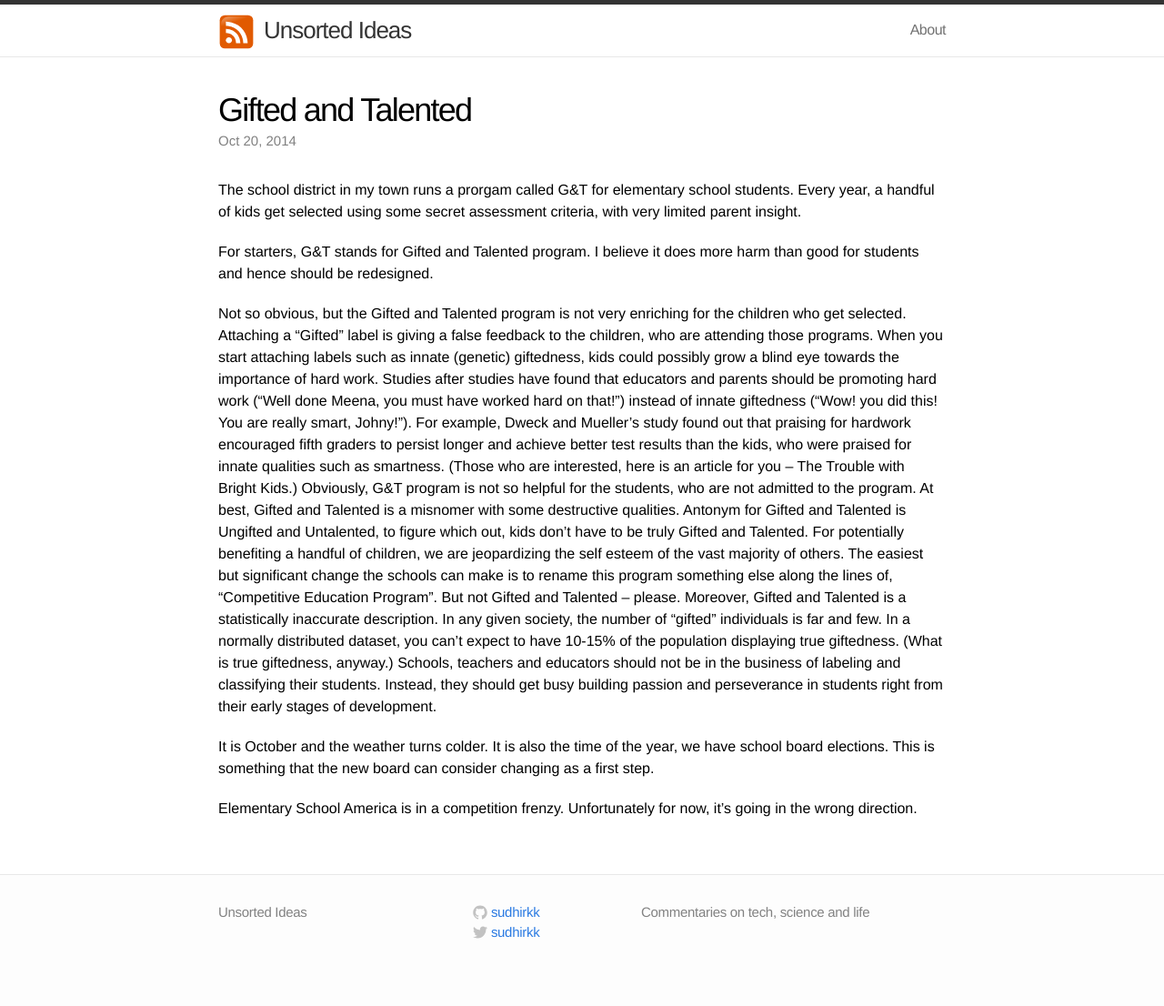
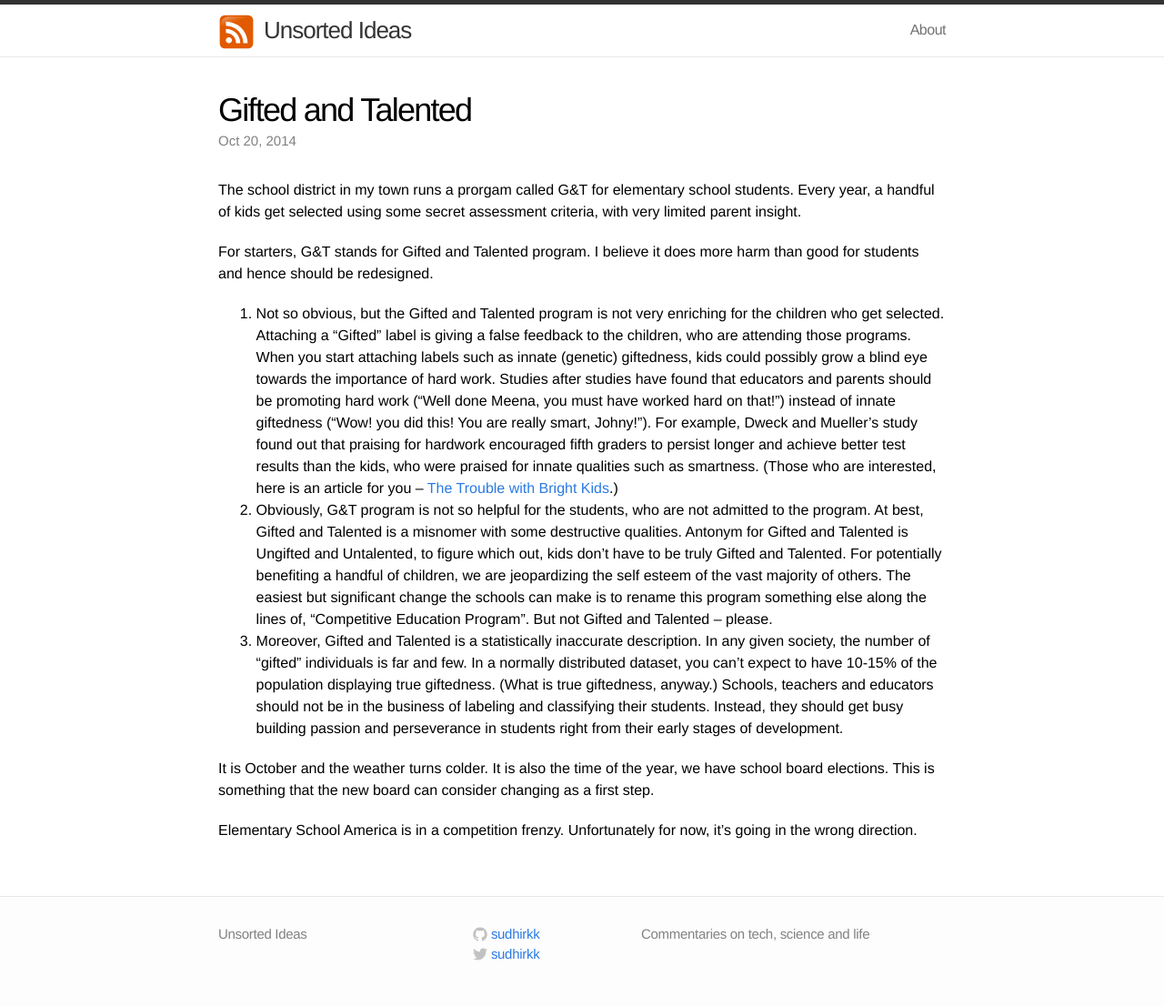
Before and after one commit to sudhirkk/sudhirkk.github.io, a Jekyll site: the page built from _posts/2014-10-20-gifted-and-talented.md, in a window 1280 px wide. Shown: the whole page at 91% size. Built offline with Jekyll 4.4.1, drawn with Linux system fonts in a browser that asks for light colours; before the commit the page ends 1082 px from its top, so only the background shows below that; some of the changed lines change nothing that is shown.

Commit message:
minor update

```diff
--- a/_posts/2014-10-20-gifted-and-talented.md
+++ b/_posts/2014-10-20-gifted-and-talented.md
@@ -11,9 +11,9 @@ The school district in my town runs a prorgam called G&T for  elementary school
 
 For starters, G&T stands for Gifted and Talented program. I believe it does more harm than good for students and hence should be redesigned.
 
-Not so obvious, but the Gifted and Talented program is not very enriching for the children who get selected. Attaching a “Gifted” label is giving a false feedback to the children, who are attending those programs. When you start attaching labels such as innate (genetic) giftedness, kids could possibly grow a blind eye towards the importance of hard work. Studies after studies have found that educators and parents should be promoting hard work (“Well done Meena, you must have worked hard on that!”) instead of innate giftedness (“Wow! you did this! You are really smart, Johny!”). For example, Dweck and Mueller’s study found out that praising for hardwork encouraged fifth graders to persist longer and achieve better test results than the kids, who were praised for innate qualities such as smartness. (Those who are interested, here is an article for you – The Trouble with Bright Kids.)
-Obviously, G&T program is not so helpful for the students, who are not admitted to the program. At best, Gifted and Talented is a misnomer with some destructive qualities. Antonym for Gifted and Talented is Ungifted and Untalented, to figure which out, kids don’t have to be truly Gifted and Talented. For potentially benefiting a handful of children, we are jeopardizing the self esteem of the vast majority of others. The easiest but significant change the schools can make is to rename this program something else along the lines of, “Competitive Education Program”. But not Gifted and Talented – please.
-Moreover, Gifted and Talented is a statistically inaccurate description. In any given society, the number of “gifted” individuals is far and few. In a normally distributed dataset, you can’t expect to have 10-15% of the population displaying true giftedness. (What is true giftedness, anyway.)
+ 1. Not so obvious, but the Gifted and Talented program is not very enriching for the children who get selected. Attaching a “Gifted” label is giving a false feedback to the children, who are attending those programs. When you start attaching labels such as innate (genetic) giftedness, kids could possibly grow a blind eye towards the importance of hard work. Studies after studies have found that educators and parents should be promoting hard work (“Well done Meena, you must have worked hard on that!”) instead of innate giftedness (“Wow! you did this! You are really smart, Johny!”). For example, Dweck and Mueller’s study found out that praising for hardwork encouraged fifth graders to persist longer and achieve better test results than the kids, who were praised for innate qualities such as smartness. (Those who are interested, here is an article for you – [The Trouble with Bright Kids](http://blogs.hbr.org/2011/11/the-trouble-with-bright-kids/).)
+ 2. Obviously, G&T program is not so helpful for the students, who are not admitted to the program. At best, Gifted and Talented is a misnomer with some destructive qualities. Antonym for Gifted and Talented is Ungifted and Untalented, to figure which out, kids don’t have to be truly Gifted and Talented. For potentially benefiting a handful of children, we are jeopardizing the self esteem of the vast majority of others. The easiest but significant change the schools can make is to rename this program something else along the lines of, “Competitive Education Program”. But not Gifted and Talented – please.
+ 3. Moreover, Gifted and Talented is a statistically inaccurate description. In any given society, the number of “gifted” individuals is far and few. In a normally distributed dataset, you can’t expect to have 10-15% of the population displaying true giftedness. (What is true giftedness, anyway.)
 Schools, teachers and educators should not be in the business of labeling and classifying their students. Instead, they should get busy building passion and perseverance in students right from their early stages of development.
 
 It is October and the weather turns colder. It is also the time of the year, we have school board elections. This is something that the new board can consider changing as a first step.
```
